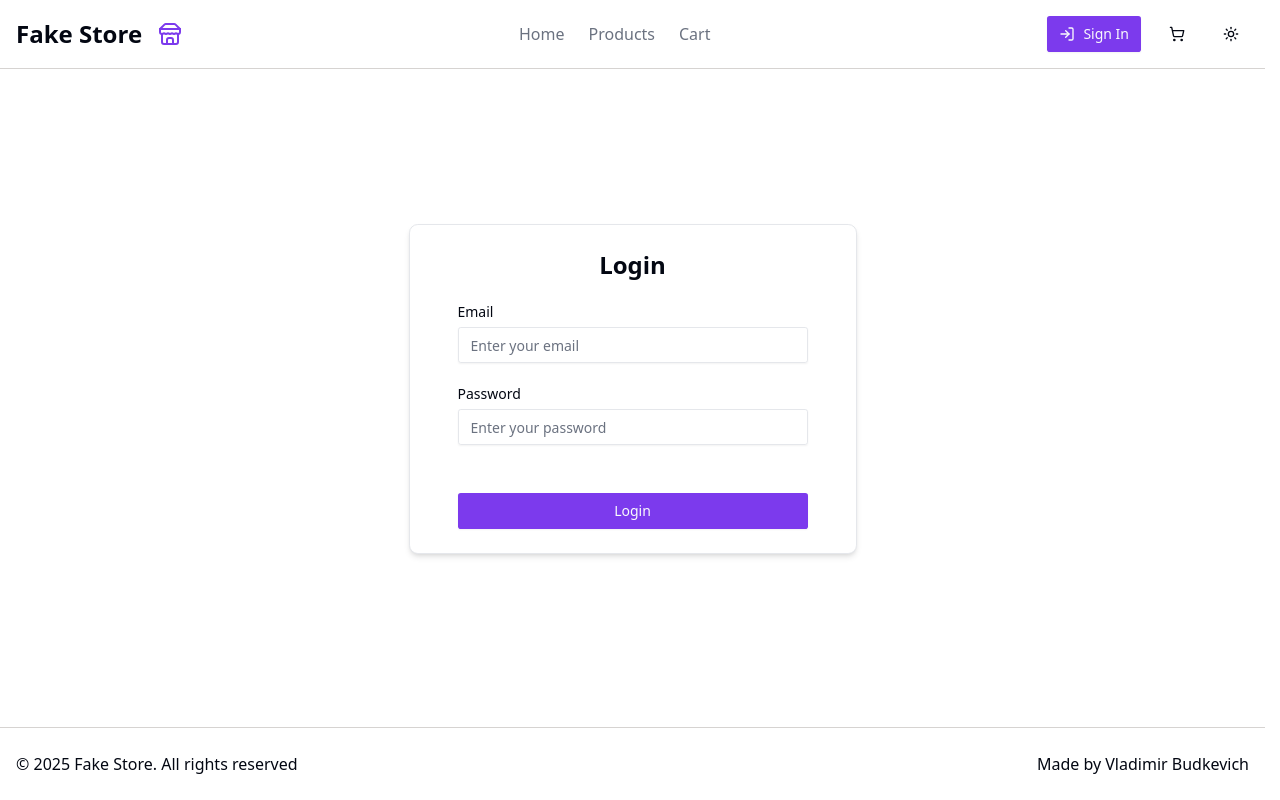
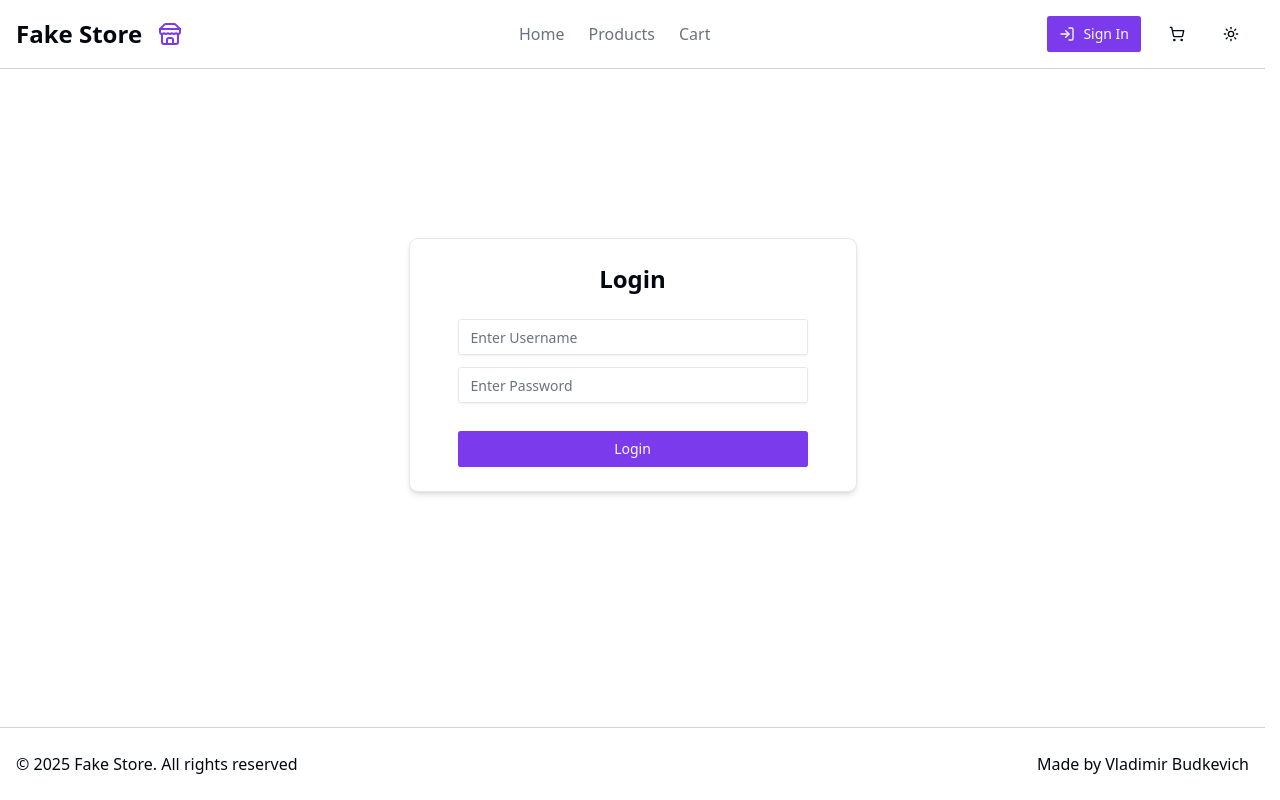
Before and after one commit to toriomara/fake-store-redux, a Next.js app: page /login in a window 1280 px wide. Built offline with nearby package versions, Linux system fonts and the light colour scheme.

Commit message:
feat: save token in store

```diff
--- a/src/app/api/login/route.js
+++ b/src/app/api/login/route.js
@@ -1,9 +1,11 @@
+// Don't use. Now
+
 export async function POST(request) {
-    const { email, password } = await request.json();
+  const { email, password } = await request.json();
 
-    if (email === "user@example.com" && password === "password") {
-      return Response.json({ token: "fake-jwt-token" });
-    } else {
-      return Response.json({ message: "Invalid credentials" }, { status: 401 });
-    }
+  if (email === "user@example.com" && password === "password") {
+    return Response.json({ token: "fake-jwt-token", username: "john_doe" });
+  } else {
+    return Response.json({ message: "Invalid credentials" }, { status: 401 });
   }
+}
--- a/src/app/login/page.jsx
+++ b/src/app/login/page.jsx
@@ -1,27 +1,42 @@
 "use client";
-
-import { useState } from "react";
+import React, { useState } from "react";
+import { useForm, FormProvider, useFormContext } from "react-hook-form";
+import { zodResolver } from "@hookform/resolvers/zod";
+import { z } from "zod";
+import { useDispatch } from "react-redux";
+import { login } from "@/features/auth/authSlice";
+import { Button } from "@/components/ui/button";
+import { Input } from "@/components/ui/input";
 import { useRouter } from "next/navigation";
 import { Card, CardContent, CardHeader, CardTitle } from "@/components/ui/card";
-import { Button } from "@/components/ui/button";
-import { Input } from "@/components/ui/input";
-import { Label } from "@/components/ui/label";
-import { Alert, AlertDescription, AlertTitle } from "@/components/ui/alert";
-import { useForm } from "react-hook-form";
-import { z } from "zod";
-import { zodResolver } from "@hookform/resolvers/zod";
+import Loader from "@/components/Loader";
 
+// Zod schema for form validation
 const loginSchema = z.object({
-  email: z.string().email("Invalid email address"),
+  username: z.string().min(3, "Username must be at least 3 characters"),
   password: z.string().min(6, "Password must be at least 6 characters"),
 });
 
-const LoginPage = () => {
+// Reusable Input Field Component
+const InputField = ({ name, type, placeholder }) => {
   const {
     register,
-    handleSubmit,
     formState: { errors },
-  } = useForm({
+  } = useFormContext();
+
+  return (
+    <div className="mb-3">
+      <Input {...register(name)} type={type} placeholder={placeholder} />
+      {errors[name] && (
+        <p className="text-red-500 text-sm">{errors[name]?.message}</p>
+      )}
+    </div>
+  );
+};
+
+const LoginPage = () => {
+  const dispatch = useDispatch();
+  const methods = useForm({
     resolver: zodResolver(loginSchema),
   });
 
@@ -32,7 +47,7 @@ const LoginPage = () => {
   const handleLogin = async (data) => {
     setLoading(true);
     try {
-      const res = await fetch("/api/login", {
+      const res = await fetch("https://fakestoreapi.com/auth/login", {
         method: "POST",
         headers: {
           "Content-Type": "application/json",
@@ -40,11 +55,14 @@ const LoginPage = () => {
         body: JSON.stringify(data),
       });
 
-      const result = await res.json();
+      if (!res.ok) {
+        throw new Error("Login failed");
+      }
 
       if (res.ok) {
-        localStorage.setItem("token", result.token);
-        router.push("/admin");
+        const data = await res.json();
+        dispatch(login({ token: data.token, username: data.username }));
+        router.push("/");
       } else {
         setError(result.message || "Login failed");
       }
@@ -60,51 +78,29 @@ const LoginPage = () => {
   }
 
   return (
-    <div className="container mx-auto h-[90%] p-4 my-6 flex-1 flex items-center justify-center">
+    <div className="container-page h-[90%] flex-1 flex items-center justify-center">
       <Card className="w-full max-w-md p-6 shadow-md flex place-self-center">
         <CardHeader>
           <CardTitle className="text-center text-2xl">Login</CardTitle>
         </CardHeader>
         <CardContent>
-          {error && (
-            <Alert variant="destructive" className="mb-4">
-              <AlertTitle>Error</AlertTitle>
-              <AlertDescription>{error}</AlertDescription>
-            </Alert>
-          )}
-          <form onSubmit={handleSubmit(handleLogin)} className="space-y-6">
-            <div className="grid gap-2">
-              <Label htmlFor="email">Email</Label>
-              <Input
-                id="email"
-                type="email"
-                placeholder="Enter your email"
-                {...register("email")}
+          <FormProvider {...methods}>
+            <form onSubmit={methods.handleSubmit(handleLogin)} className="">
+              <InputField
+                name="username"
+                type="text"
+                placeholder="Enter Username"
               />
-              {errors.email && (
-                <p className="text-red-500 text-sm mt-1">
-                  {errors.email.message}
-                </p>
-              )}
-            </div>
-            <div className="grid gap-2">
-              <Label htmlFor="password">Password</Label>
-              <Input
-                id="password"
+              <InputField
+                name="password"
                 type="password"
-                placeholder="Enter your password"
-                {...register("password")}
+                placeholder="Enter Password"
               />
-              {errors.password && (
-                <p className="text-red-500 text-sm mt-1">
-                  {errors.password.message}
-                </p>
-              )}
-            </div>
-            <Button type="submit" className="w-full mt-6">
-              Login
-            </Button>
-          </form>
+              <Button type="submit" className="w-full mt-4">
+                Login
+              </Button>
+            </form>
+          </FormProvider>
         </CardContent>
       </Card>
     </div>
@@ -112,3 +108,41 @@ const LoginPage = () => {
 };
 
 export default LoginPage;
+
+// "use client"; // Required if using Next.js App Router
+
+// import React from "react";
+// import { useForm, FormProvider, useFormContext } from "react-hook-form";
+
+// // Child component using useFormContext
+// const InputField = ({ name, type, placeholder }) => {
+//   const { register, formState: { errors } } = useFormContext(); // Get form methods
+
+//   return (
+//     <div>
+//       <input {...register(name, { required: `${name} is required` })} type={type} placeholder={placeholder} />
+//       {errors[name] && <p style={{ color: "red" }}>{errors[name]?.message}</p>}
+//     </div>
+//   );
+// };
+
+// const LoginPage = () => {
+//   const methods = useForm(); // Initialize the form
+
+//   const onSubmit = (data) => {
+//     console.log("Login Data:", data);
+//   };
+
+//   return (
+//     <FormProvider {...methods}>
+//       <form onSubmit={methods.handleSubmit(onSubmit)} style={{ display: "flex", flexDirection: "column", width: "300px", margin: "auto" }}>
+//         <h2>Login</h2>
+//         <InputField name="username" type="text" placeholder="Enter Username" />
+//         <InputField name="password" type="password" placeholder="Enter Password" />
+//         <button type="submit">Login</button>
+//       </form>
+//     </FormProvider>
+//   );
+// };
+
+// export default LoginPage;
--- a/src/components/Counter.jsx
+++ b/src/components/Counter.jsx
@@ -7,6 +7,9 @@ import { Button } from "./ui/button";
 export const Counter = () => {
   const counter = useSelector((state) => state.counter.value);
   const dispatch = useDispatch();
+
+  const auth = useSelector((state) => state.auth.isAuthenticated);
+  console.log("AUTH ===>>", auth);
 
   return (
     <div className="grid gap-6">
--- /dev/null
+++ b/src/components/ui/form.jsx
@@ -0,0 +1,144 @@
+"use client";
+import * as React from "react"
+import { Slot } from "@radix-ui/react-slot"
+import { Controller, FormProvider, useFormContext, useFormState } from "react-hook-form";
+
+import { cn } from "@/lib/utils"
+import { Label } from "@/components/ui/label"
+
+const Form = FormProvider
+
+const FormFieldContext = React.createContext({})
+
+const FormField = (
+  {
+    ...props
+  }
+) => {
+  return (
+    (<FormFieldContext.Provider value={{ name: props.name }}>
+      <Controller {...props} />
+    </FormFieldContext.Provider>)
+  );
+}
+
+const useFormField = () => {
+  const fieldContext = React.useContext(FormFieldContext)
+  const itemContext = React.useContext(FormItemContext)
+  const { getFieldState } = useFormContext()
+  const formState = useFormState({ name: fieldContext.name })
+  const fieldState = getFieldState(fieldContext.name, formState)
+
+  if (!fieldContext) {
+    throw new Error("useFormField should be used within <FormField>")
+  }
+
+  const { id } = itemContext
+
+  return {
+    id,
+    name: fieldContext.name,
+    formItemId: `${id}-form-item`,
+    formDescriptionId: `${id}-form-item-description`,
+    formMessageId: `${id}-form-item-message`,
+    ...fieldState,
+  }
+}
+
+const FormItemContext = React.createContext({})
+
+function FormItem({
+  className,
+  ...props
+}) {
+  const id = React.useId()
+
+  return (
+    (<FormItemContext.Provider value={{ id }}>
+      <div data-slot="form-item" className={cn("grid gap-2", className)} {...props} />
+    </FormItemContext.Provider>)
+  );
+}
+
+function FormLabel({
+  className,
+  ...props
+}) {
+  const { error, formItemId } = useFormField()
+
+  return (
+    (<Label
+      data-slot="form-label"
+      data-error={!!error}
+      className={cn("data-[error=true]:text-destructive-foreground", className)}
+      htmlFor={formItemId}
+      {...props} />)
+  );
+}
+
+function FormControl({
+  ...props
+}) {
+  const { error, formItemId, formDescriptionId, formMessageId } = useFormField()
+
+  return (
+    (<Slot
+      data-slot="form-control"
+      id={formItemId}
+      aria-describedby={
+        !error
+          ? `${formDescriptionId}`
+          : `${formDescriptionId} ${formMessageId}`
+      }
+      aria-invalid={!!error}
+      {...props} />)
+  );
+}
+
+function FormDescription({
+  className,
+  ...props
+}) {
+  const { formDescriptionId } = useFormField()
+
+  return (
+    (<p
+      data-slot="form-description"
+      id={formDescriptionId}
+      className={cn("text-muted-foreground text-sm", className)}
+      {...props} />)
+  );
+}
+
+function FormMessage({
+  className,
+  ...props
+}) {
+  const { error, formMessageId } = useFormField()
+  const body = error ? String(error?.message ?? "") : props.children
+
+  if (!body) {
+    return null
+  }
+
+  return (
+    (<p
+      data-slot="form-message"
+      id={formMessageId}
+      className={cn("text-destructive-foreground text-sm", className)}
+      {...props}>
+      {body}
+    </p>)
+  );
+}
+
+export {
+  useFormField,
+  Form,
+  FormItem,
+  FormLabel,
+  FormControl,
+  FormDescription,
+  FormMessage,
+  FormField,
+}
--- a/src/features/auth/authSlice.js
+++ b/src/features/auth/authSlice.js
@@ -1,15 +1,32 @@
-import { createSlice } from '@reduxjs/toolkit';
+import { createSlice } from "@reduxjs/toolkit";
 
-const initialState = { value: 0 };
+const initialState = {
+  isAuthenticated: false,
+  token: null,
+  username: null,
+};
 
 const authSlice = createSlice({
-  name: 'auth',
+  name: "auth",
   initialState,
-//   reducers: {
-//     increment: (state) => { state.value += 1; },
-//     decrement: (state) => { state.value -= 1; },
-//   },
+  reducers: {
+    login: (state, action) => {
+      state.isAuthenticated = true;
+      state.token = action.payload.token;
+      state.username = action.payload.username;
+    },
+    logout: (state) => {
+      state.isAuthenticated = false;
+      state.token = null;
+      state.username = null;
+    },
+  },
 });
 
-// export const { increment, decrement } = counterSlice.actions;
+export const { login, logout } = authSlice.actions;
 export default authSlice.reducer;
+
+//  {
+//     username: 'johnd';
+//     password: m38rmF$
+// }
```
Also changed, not shown: src/app/admin/page.jsx (+9 -7 lines), src/components/Header.jsx (+34 -4 lines), 1 other file (tests, documents, lock files or other folders).
